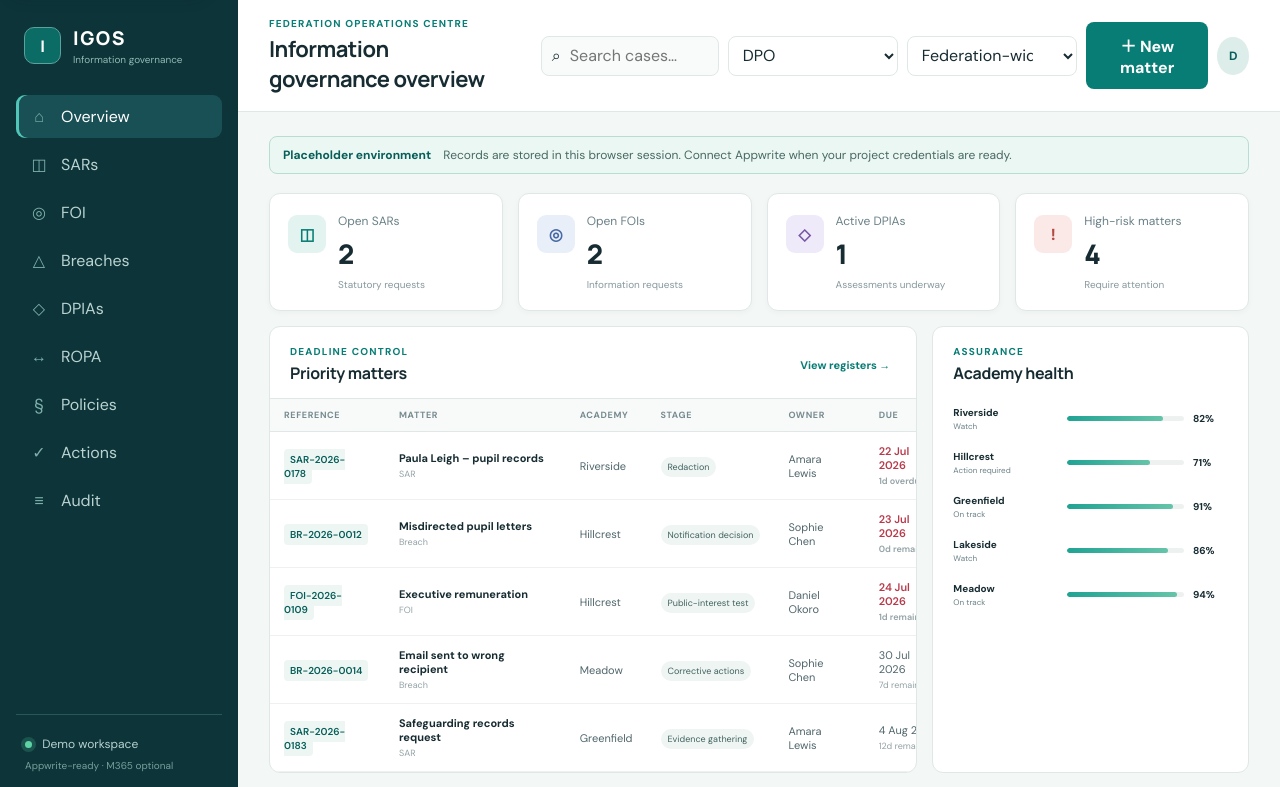
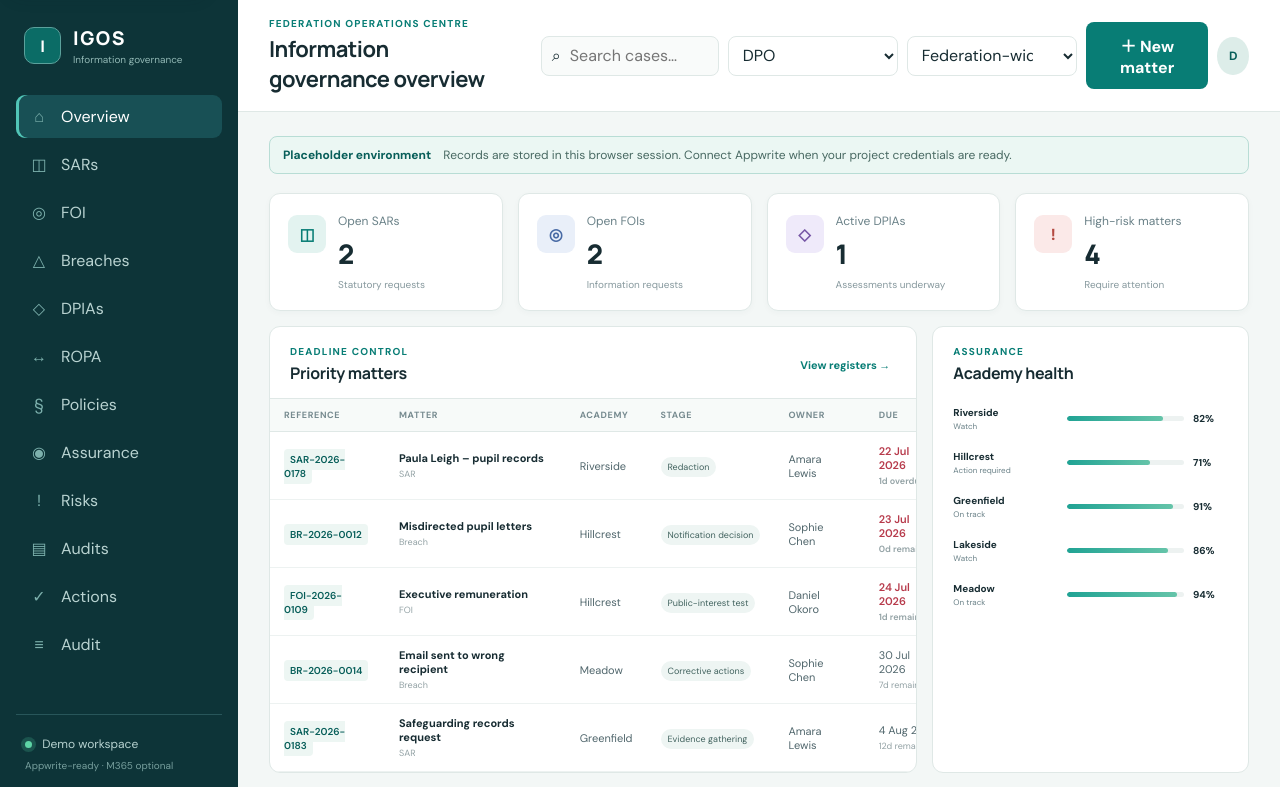
Before and after one commit to SahilHasnain/test-igos-app, a Next.js app: page / in a window 1280 px wide. Shown: the top 787 px of the page. Built offline with nearby package versions, Linux system fonts and the light colour scheme.

Commit message:
feat(ui): integrate Stage 3 assurance workspaces

```diff
--- a/app/igos-client.tsx
+++ b/app/igos-client.tsx
@@ -3,12 +3,13 @@
 import { FormEvent, useMemo, useState } from "react";
 import { academies, DemoMatter, initialMatters, MatterType, workflowStages } from "../src/demo/ui-data";
 import { DpiaProgressPanel, PolicyPanel, RopaPanel } from "./governance-panels";
+import { AssuranceOverviewPanel, AuditProgrammePanel, RiskRegisterPanel } from "./assurance-panels";
 
-type View = "Overview" | MatterType | "ROPA" | "Policies" | "Actions" | "Audit";
+type View = "Overview" | MatterType | "ROPA" | "Policies" | "Assurance" | "Risks" | "Audits" | "Actions" | "Audit";
 type DemoRole = "DPO" | "MAT administrator" | "Case manager" | "Academy lead" | "Auditor" | "Read only";
 const demoRoles: DemoRole[] = ["DPO", "MAT administrator", "Case manager", "Academy lead", "Auditor", "Read only"];
 const moduleLabels: Record<MatterType, string> = { SAR: "SARs", FOI: "FOI", Breach: "Breaches", DPIA: "DPIAs" };
-const icons: Record<string, string> = { Overview: "⌂", SAR: "◫", FOI: "◎", Breach: "△", DPIA: "◇", ROPA: "↔", Policies: "§", Actions: "✓", Audit: "≡" };
+const icons: Record<string, string> = { Overview: "⌂", SAR: "◫", FOI: "◎", Breach: "△", DPIA: "◇", ROPA: "↔", Policies: "§", Assurance: "◉", Risks: "!", Audits: "▤", Actions: "✓", Audit: "≡" };
 
 function RiskBadge({ risk }: { risk: DemoMatter["risk"] }) {
   return <span className={`badge risk-${risk.toLowerCase()}`}>{risk}</span>;
@@ -72,7 +73,7 @@ export default function IgosClient() {
   const canCreate = !["Auditor", "Read only"].includes(role);
   const canAdvance = ["DPO", "MAT administrator", "Case manager"].includes(role);
   const canViewAudit = ["DPO", "MAT administrator", "Auditor"].includes(role);
-  const availableViews = (["Overview", "SAR", "FOI", "Breach", "DPIA", "ROPA", "Policies", "Actions", "Audit"] as View[]).filter((item) => item !== "Audit" || canViewAudit);
+  const availableViews = (["Overview", "SAR", "FOI", "Breach", "DPIA", "ROPA", "Policies", "Assurance", "Risks", "Audits", "Actions", "Audit"] as View[]).filter((item) => item !== "Audit" || canViewAudit);
   const active = filtered.filter((item) => item.stage !== "Closed");
   const urgent = [...active].sort((a, b) => daysUntil(a.due) - daysUntil(b.due)).slice(0, 5);
   const metrics = [
@@ -93,7 +94,7 @@ export default function IgosClient() {
 
     <main id="main-content" tabIndex={-1}>
       <header className="topbar">
-        <div><p className="eyebrow">Federation operations centre</p><h1>{view === "Overview" ? "Information governance overview" : view === "Actions" ? "Open actions" : view === "Audit" ? "Audit and assurance" : view === "ROPA" ? "Records of processing activities" : view === "Policies" ? "Policy management" : `${moduleLabels[view as MatterType]} register`}</h1></div>
+        <div><p className="eyebrow">Federation operations centre</p><h1>{view === "Overview" ? "Information governance overview" : view === "Actions" ? "Open actions" : view === "Audit" ? "Audit and assurance" : view === "ROPA" ? "Records of processing activities" : view === "Policies" ? "Policy management" : view === "Assurance" ? "Assurance overview" : view === "Risks" ? "Information governance risks" : view === "Audits" ? "Audit programme" : `${moduleLabels[view as MatterType]} register`}</h1></div>
         <div className="top-actions"><label className="search"><span>⌕</span><input aria-label="Search matters" placeholder="Search cases…" value={query} onChange={(e) => setQuery(e.target.value)} /></label><select aria-label="Active role" value={role} onChange={(e) => { const nextRole = e.target.value as DemoRole; setRole(nextRole); if (view === "Audit" && !["DPO", "MAT administrator", "Auditor"].includes(nextRole)) setView("Overview"); }}>{demoRoles.map((item) => <option key={item}>{item}</option>)}</select><select aria-label="Academy filter" value={academy} onChange={(e) => setAcademy(e.target.value)}>{academies.map((item) => <option key={item}>{item}</option>)}</select>{canCreate && <button className="primary" onClick={() => setShowCreate(true)}>＋ New matter</button>}<span className="avatar" title={role} aria-label={`Current role: ${role}`}>{role.split(" ").map((word) => word[0]).join("").slice(0, 2)}</span></div>
       </header>
 
@@ -112,6 +113,9 @@ export default function IgosClient() {
         {view === "DPIA" && <DpiaProgressPanel role={role} />}
         {view === "ROPA" && <RopaPanel academy={academy} role={role} />}
         {view === "Policies" && <PolicyPanel role={role} />}
+        {view === "Assurance" && <AssuranceOverviewPanel role={role} />}
+        {view === "Risks" && <RiskRegisterPanel role={role} />}
+        {view === "Audits" && <AuditProgrammePanel />}
         {view === "Actions" && <section className="panel register"><div className="panel-head"><div><p className="eyebrow">Cross-module tracking</p><h2>Open actions</h2></div></div><div className="actions-list">{filtered.flatMap((matter) => matter.tasks.map((task, index) => <button key={`${matter.id}-${index}`} onClick={() => setSelected(matter)}><span className="check"/><div><strong>{task}</strong><small>{matter.id} · {matter.owner}</small></div><RiskBadge risk={matter.risk}/><time>{matter.due}</time></button>))}</div></section>}
         {view === "Audit" && <section className="panel register"><div className="panel-head"><div><p className="eyebrow">Immutable evidence</p><h2>Audit activity</h2></div></div><div className="timeline large">{matters.flatMap((matter) => matter.activity.slice(0, 2).map((event, index) => <button key={`${matter.id}-${index}`} onClick={() => setSelected(matter)}><span>{index ? "SYS" : matter.type}</span><div><strong>{event}</strong><small>{matter.id} · {matter.owner} · {matter.academy}</small></div><time>{index ? "Yesterday" : "Today"}</time></button>))}</div></section>}
       </section>
```
